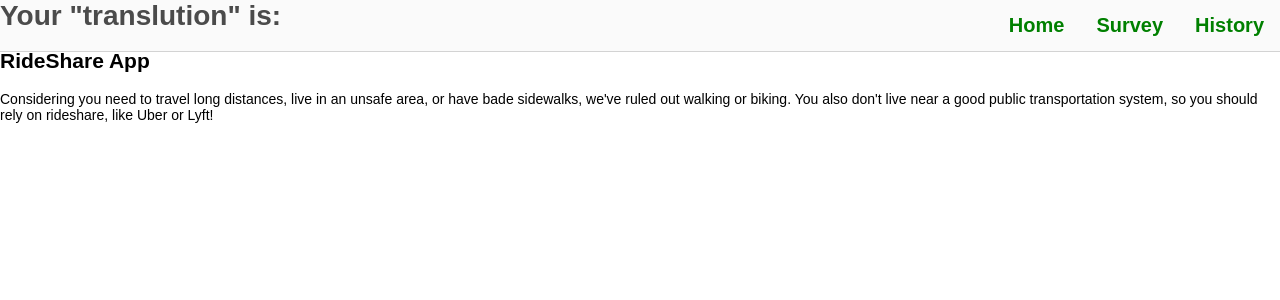
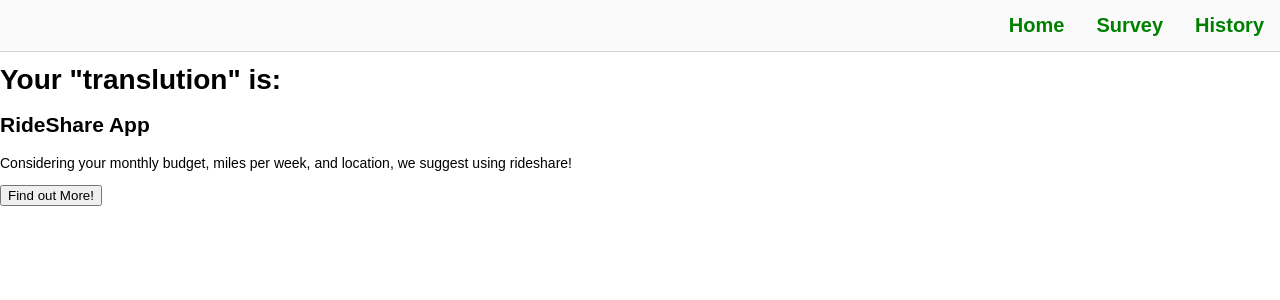
Before and after one commit to syl15/WEHack2022, a React (Create React App) app in the folder Client/: page /solution in a window 1280 px wide. Shown: the top 300 px of the page. Built offline with nearby package versions, Linux system fonts and the light colour scheme.

Commit message:
added button for oslution page

```diff
--- a/Client/src/pages/Solution/index.js
+++ b/Client/src/pages/Solution/index.js
@@ -29,7 +29,7 @@ function Solution()
             }
             else{
                 outcome = "RideShare App";
-             explanation = "Considering you need to travel long distances, live in an unsafe area, or have bade sidewalks, we've ruled out walking or biking. You also don't live near a good public transportation system, so you should rely on rideshare, like Uber or Lyft!";
+             explanation = "Considering your monthly budget, miles per week, and location, we suggest using rideshare! ";
 
             }
         }
@@ -44,10 +44,18 @@ function Solution()
 
 
     return (
-    <div>
+    <div className="body">
+        <br></br>
+        <br></br>
+        <br></br>
+        <br></br>
         <h1>Your "translution" is:</h1>
         <h2> {outcome}  </h2>
         <p> {explanation} </p>
+
+            <button onclick="window.location.href='https://www.lyft.com/';">
+            Find out More!</button>
+
 
     </div>
     )
--- a/Client/src/pages/Solution/styles.css
+++ b/Client/src/pages/Solution/styles.css
@@ -0,0 +1,4 @@
+body{
+    margin-left: 20px;
+    text-align: left;
+}
--- a/Client/src/pages/Survey/index.js
+++ b/Client/src/pages/Survey/index.js
@@ -38,6 +38,11 @@ function Square(props) {
       {props.display}
     </button>
     );
+  }
+}
+function redirect(props){
+  {
+    window.location.href = "http://localhost:3000/solution";
   }
 }
 
@@ -126,6 +131,13 @@ class Choices extends React.Component {
           {this.renderSquare(5, 3, 'rural')}
         </div>
         <br/>
+        <br/>
+        <div className="submit">
+          <button onClick={() => redirect()}>Submit</button>
+        </div>
+
+
+
       </div>
       </>
     );
```
